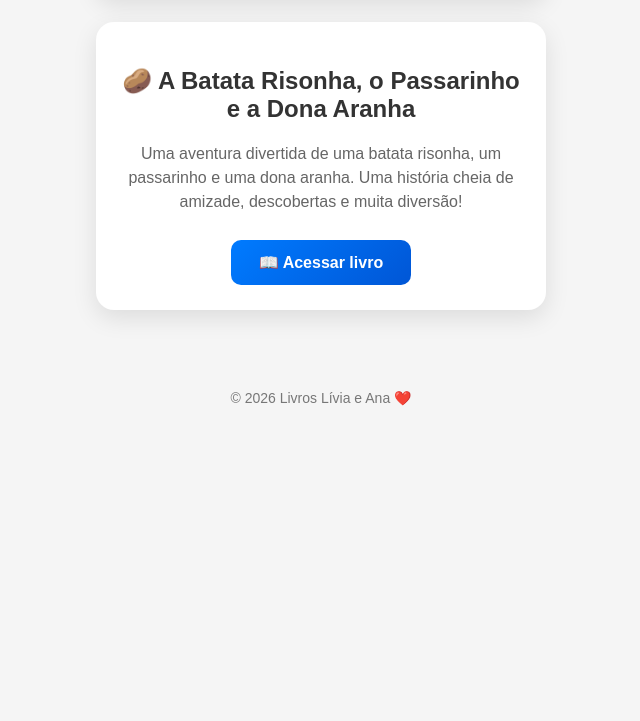
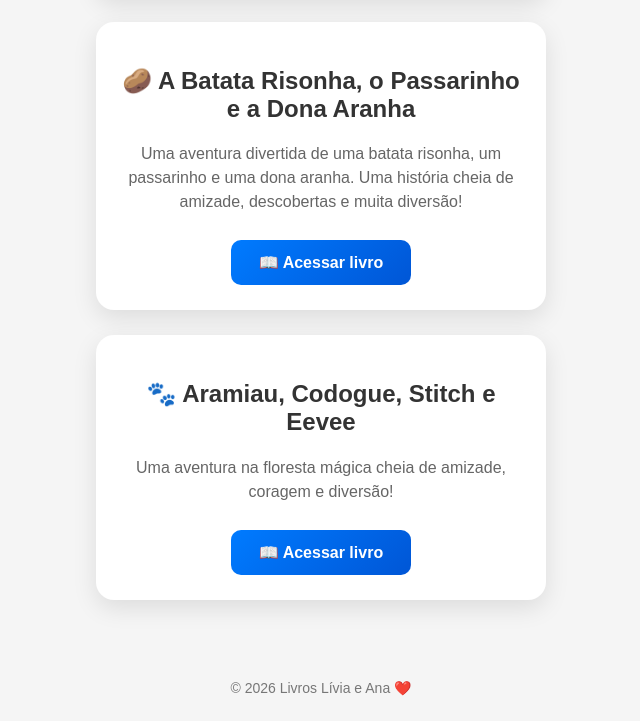
Before and after one commit to danilogutierres/Meu-site, a plain HTML site: page index.html in a window 1280 px wide. Shown: the part 736-1457 px from the top of the page, without its empty margins (319-959 px from the left). Before the commit the page ends 1167 px from the top, so only its background shows below. Drawn offline with Linux system fonts and the light colour scheme.

Commit message:
Add new book 'Aramiau, Codogue, Stitch e Eevee'
Added a new book section with details and a link.

```diff
--- a/index.html
+++ b/index.html
@@ -207,6 +207,7 @@
 
 <body>
 
+
     <!-- =========================
          TELA DE ABERTURA
     ========================= -->
@@ -245,7 +246,9 @@
     <div class="livros">
 
 
-        <!-- LIVRO 1 -->
+        <!-- =========================
+             LIVRO 1
+        ========================= -->
 
         <div class="livro">
 
@@ -267,7 +270,9 @@
         </div>
 
 
-        <!-- LIVRO 2 -->
+        <!-- =========================
+             LIVRO 2
+        ========================= -->
 
         <div class="livro">
 
@@ -289,7 +294,9 @@
         </div>
 
 
-        <!-- LIVRO 3 -->
+        <!-- =========================
+             LIVRO 3
+        ========================= -->
 
         <div class="livro">
 
@@ -304,6 +311,30 @@
 
             <a class="botao"
                href="A_Batata_Risonha_o_Passarinho_e_a_Dona_Aranha_sem_instrucoes.pdf"
+               target="_blank">
+
+                📖 Acessar livro
+
+            </a>
+
+        </div>
+
+
+        <!-- =========================
+             LIVRO 4
+        ========================= -->
+
+        <div class="livro">
+
+            <h2>🐾 Aramiau, Codogue, Stitch e Eevee</h2>
+
+            <p>
+                Uma aventura na floresta mágica
+                cheia de amizade, coragem e diversão!
+            </p>
+
+            <a class="botao"
+               href="Aramiau_Codogue_Stitch_Eevee.pdf"
                target="_blank">
 
                 📖 Acessar livro
```
